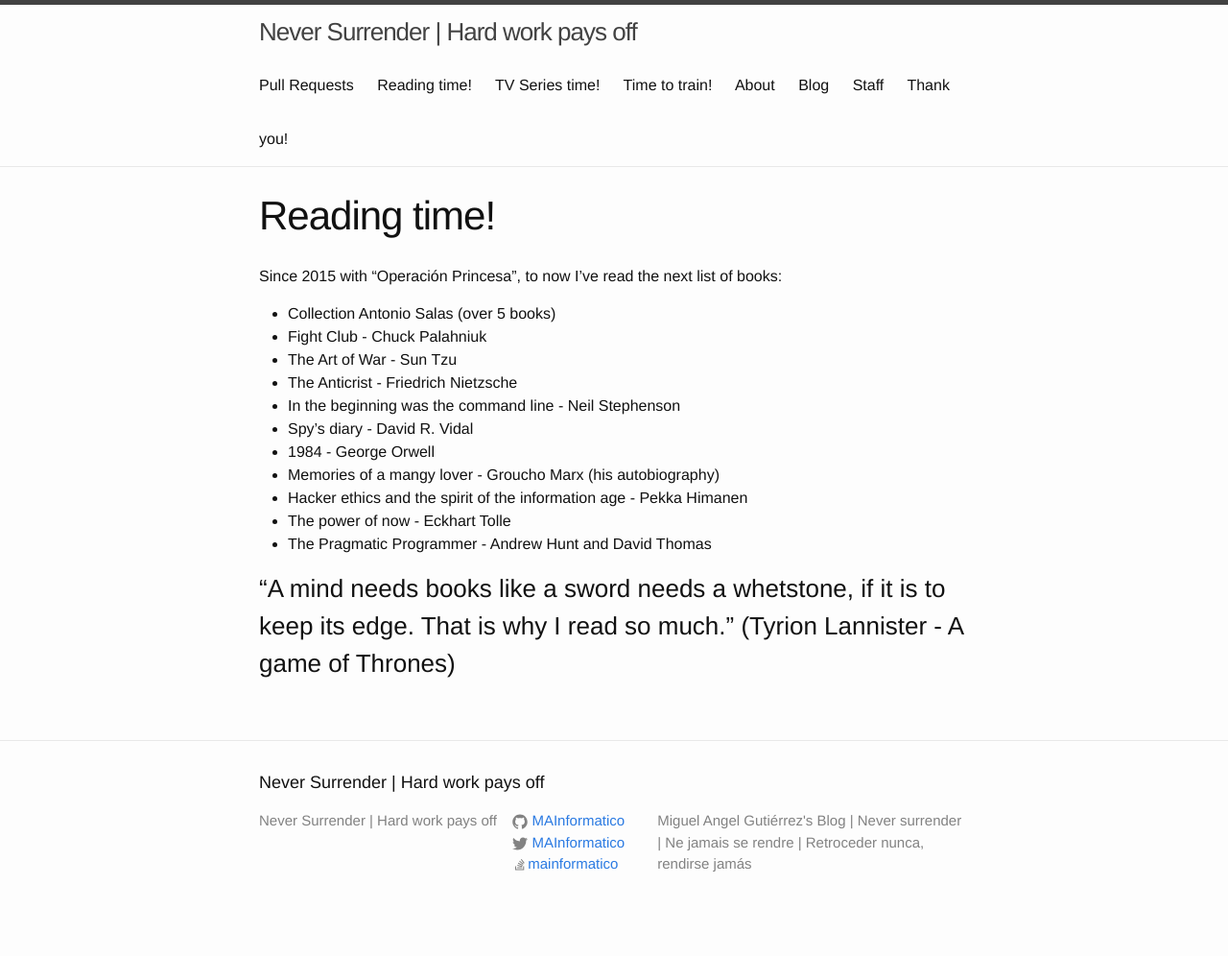
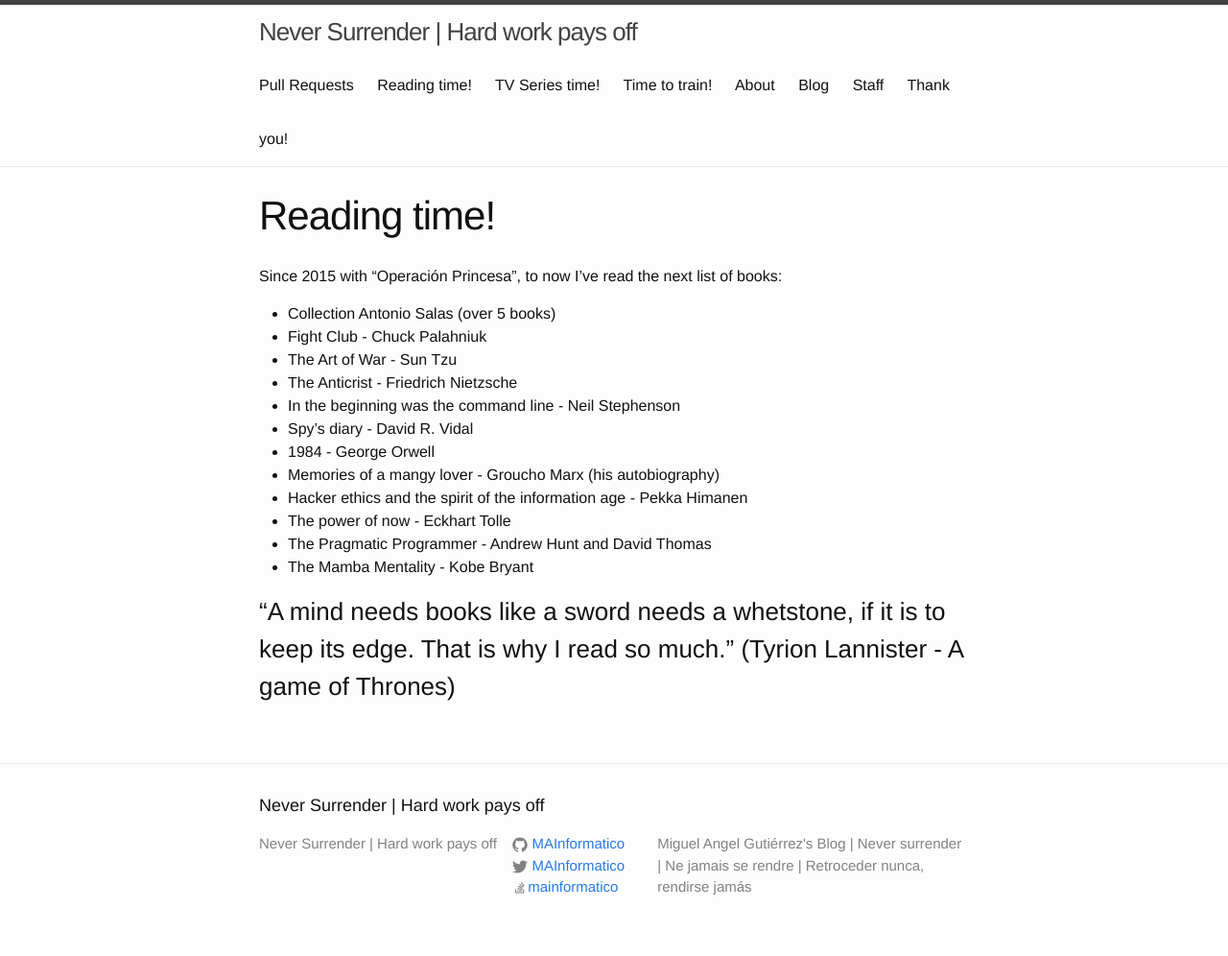
Before and after one commit to MAInformatico/MAInformatico.github.io, a Jekyll site: the page built from Reading_Time.md, in a window 1280 px wide. Shown: the whole page at 96% size. Built offline with Jekyll 4.4.1, drawn with Linux system fonts in a browser that asks for light colours; before the commit the page ends 972 px from its top, so only the background shows below that.

Commit message:
Adding new post

```diff
--- a/Reading_Time.md
+++ b/Reading_Time.md
@@ -17,6 +17,7 @@
 * Hacker ethics and the spirit of the information age - Pekka Himanen
 * The power of now - Eckhart Tolle
 * The Pragmatic Programmer - Andrew Hunt and David Thomas
+* The Mamba Mentality - Kobe Bryant
 
 
 
```
